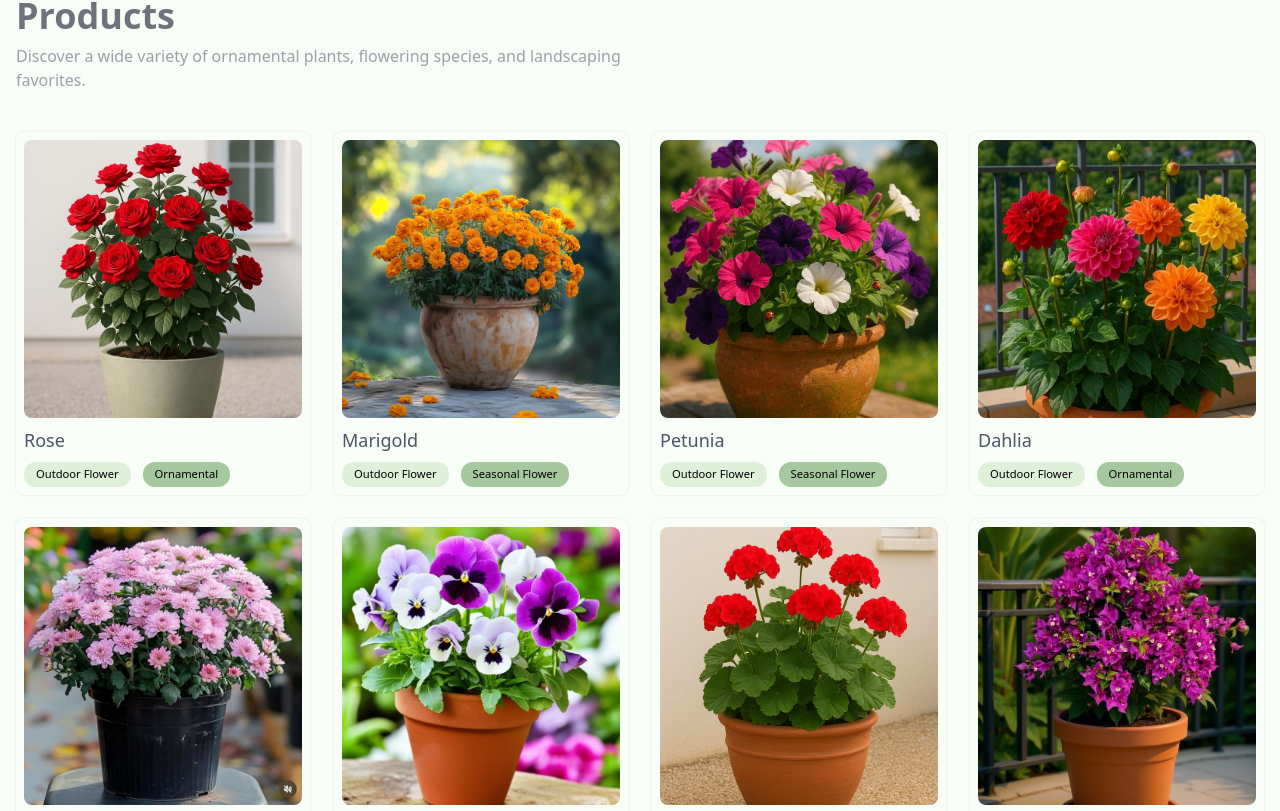
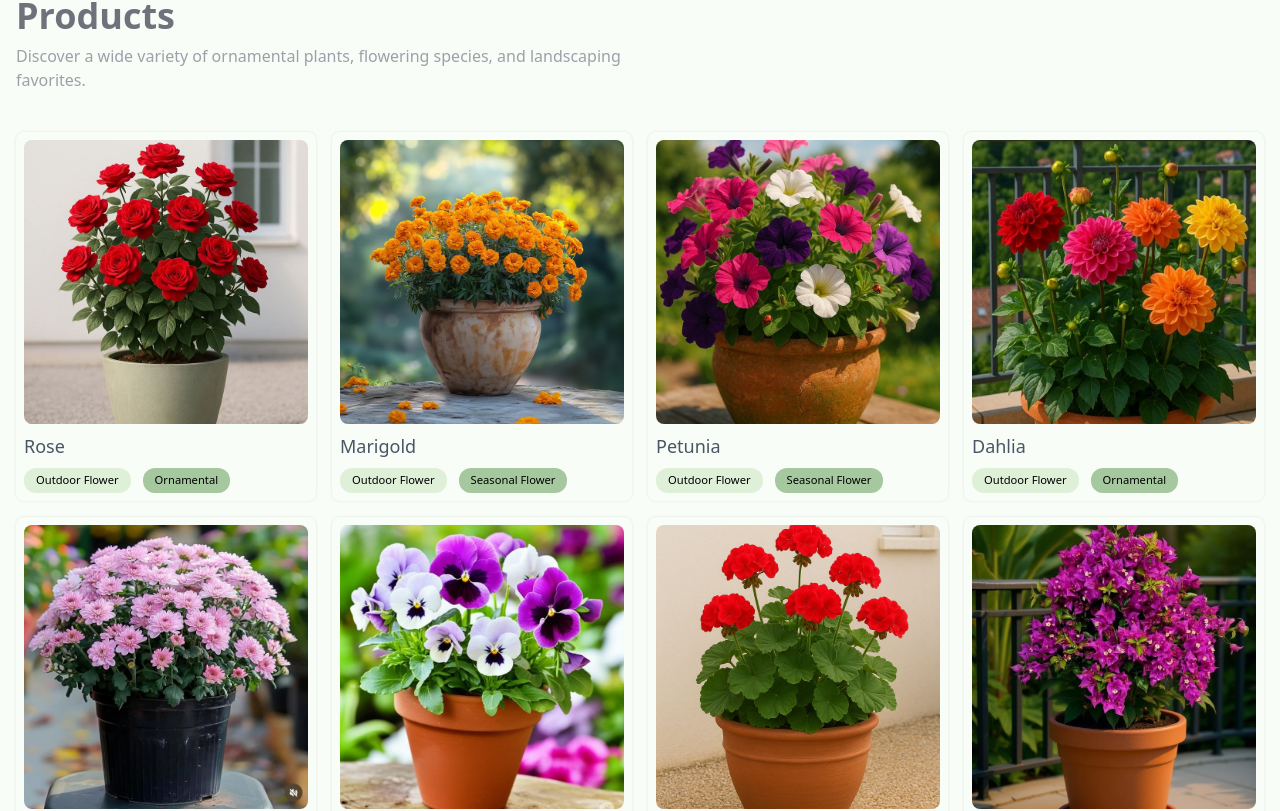
Before and after one commit to sachin55551010/Omkar_Agro_Landscape, a Next.js app: page / in a window 1280 px wide. Shown: the part 855-1666 px from the top of the page. Built offline with nearby package versions, Linux system fonts and the light colour scheme.

Commit message:
fixed gap in product list

```diff
--- a/app/components/ProductList.tsx
+++ b/app/components/ProductList.tsx
@@ -37,7 +37,7 @@ const ProductList = () => {
         Discover a wide variety of ornamental plants, flowering species, and
         landscaping favorites.
       </p>
-      <ul className="grid grid-cols-2 md:grid-cols-3 lg:grid-cols-4 gap-6 mt-10">
+      <ul className="grid grid-cols-2 md:grid-cols-3 lg:grid-cols-4 lg:gap-4 gap-3 mt-10">
         {plants.map((product, index) => (
           <li
             key={index}
```
